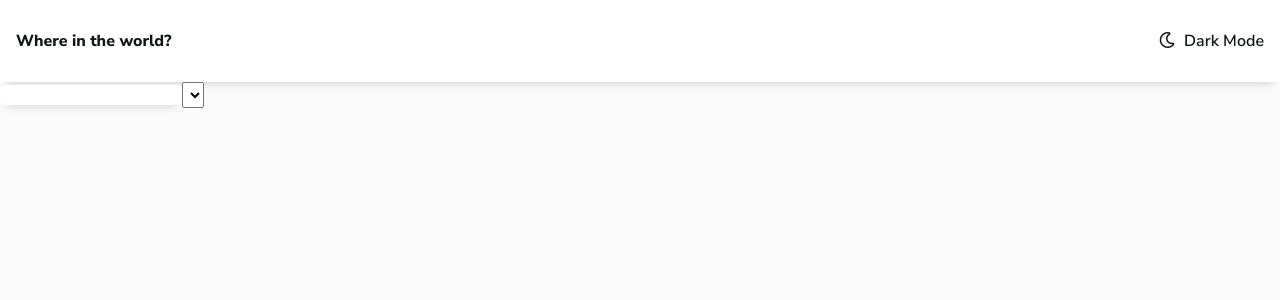
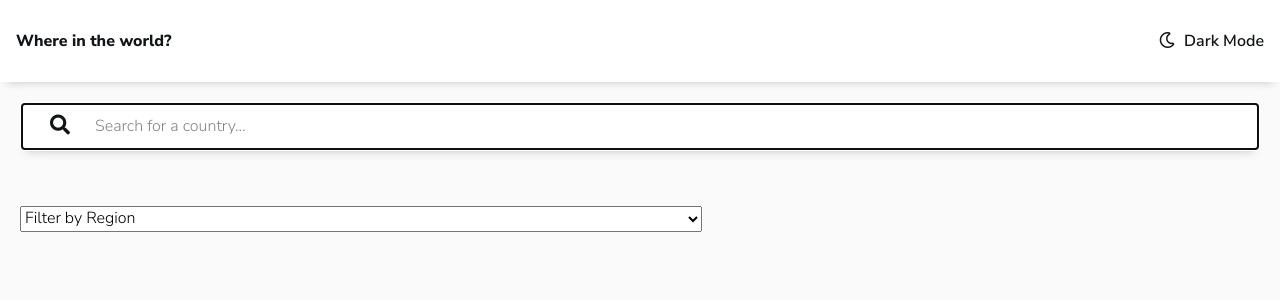
Before and after one commit to martinelias1312/rest-countries-api, an Angular app in the folder rest-countries-api/: page / in a window 1280 px wide. Shown: the top 300 px of the page. Built offline with nearby package versions, Linux system fonts and the light colour scheme.

Commit message:
develop: Updated layout and styling

```diff
--- a/rest-countries-api/src/app/home/home.component.html
+++ b/rest-countries-api/src/app/home/home.component.html
@@ -1,13 +1,21 @@
 <app-navigation></app-navigation>
 <div>
-  <form>
-    <input type="text">
-    <select>
-      <option value=""></option>
-      <option value=""></option>
-      <option value=""></option>
-      <option value=""></option>
-      <option value=""></option>
-    </select>
+  <form id="search-form" (submit)="onSearchFormSubmit()">
+    <label for="search-input"></label>
+    <input type="search" name="search-input" id="search-input" minlength="1" maxlength="20" placeholder="Search for a country..." aria-label="Search country through site content" autofocus>
+    <i class="fas fa-search"></i>
+    <label for="regions"></label>
+    <div class="select">
+      <select name="regions" id="regions">
+        <option value="" disabled selected>Filter by Region</option>
+        <option value="africa">Africa</option>
+        <option value="america">America</option>
+        <option value="asia">Asia</option>
+        <option value="europe">Europe</option>
+        <option value="oceania">Oceania</option>
+      </select>
+    </div>
   </form>
+
+  <div class="countries"></div>
 </div>
--- a/rest-countries-api/src/app/home/home.component.scss
+++ b/rest-countries-api/src/app/home/home.component.scss
@@ -0,0 +1,45 @@
+form, .countries {
+  display: flex;
+  flex-direction: column;
+}
+
+form {
+  margin: 20px;
+
+  input {
+    padding: 15px 0 15px 75px;
+  }
+
+  .fa-search {
+    width: fit-content;
+    position: relative;
+    top: -36px;
+    left: 30px;
+    font-size: 20px
+  }
+
+  .select {
+    width: 55%;
+    margin: 35px 0 20px;
+    display: grid;
+    border: none;
+    cursor: pointer;
+
+    &::after {
+      content: "";
+      margin-right: 15px;
+      width: 0.8em;
+      height: 0.5em;
+      // clip-path: polygon(0 100%, 25% 100%, 50% 40%, 75% 100%, 100% 100%, 50% 0); // arrow up
+      clip-path: polygon(25% 0, 0 0, 50% 100%, 100% 0, 75% 0, 50% 60%); // arow down
+      justify-self: end;
+    }
+
+    grid-template-areas: "select";
+    align-items: center;
+  }
+
+  select, .select:after {
+    grid-area: select;
+  }
+}
--- a/rest-countries-api/src/app/home/home.component.ts
+++ b/rest-countries-api/src/app/home/home.component.ts
@@ -12,4 +12,8 @@ export class HomeComponent implements OnInit {
   ngOnInit(): void {
   }
 
+  public onSearchFormSubmit(): void {
+
+  }
+
 }
```
